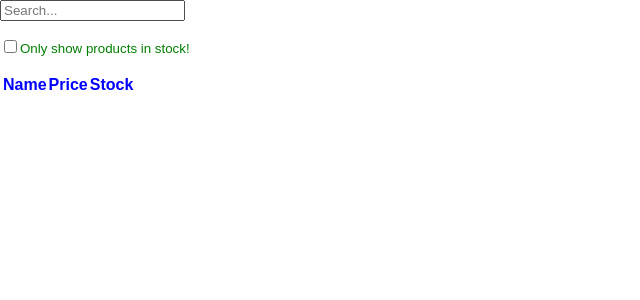
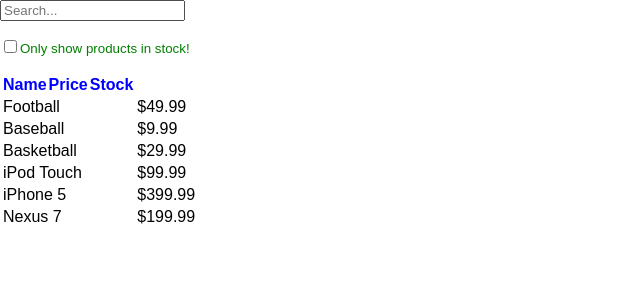
Before and after one commit to maosan132/thinking-in-react, a React (Create React App) app: page / in a window 1280 px wide. Shown: the top 300 px of the page, without its empty margins (0-640 px from the left). Built offline with nearby package versions, Linux system fonts and the light colour scheme.

Commit message:
Add an iterator to display rows from products prop

```diff
--- a/src/index.js
+++ b/src/index.js
@@ -17,7 +17,13 @@
         </tr>
       </thead>
       <tbody>
-
+      {products.map(product => (
+          <tr key={product.name}>
+            <td>{product.name}</td>
+            <td>{product.price}</td>
+            <td>{product.stocked}</td>
+          </tr>
+        ))}
       </tbody>
     </table>
   )
```
